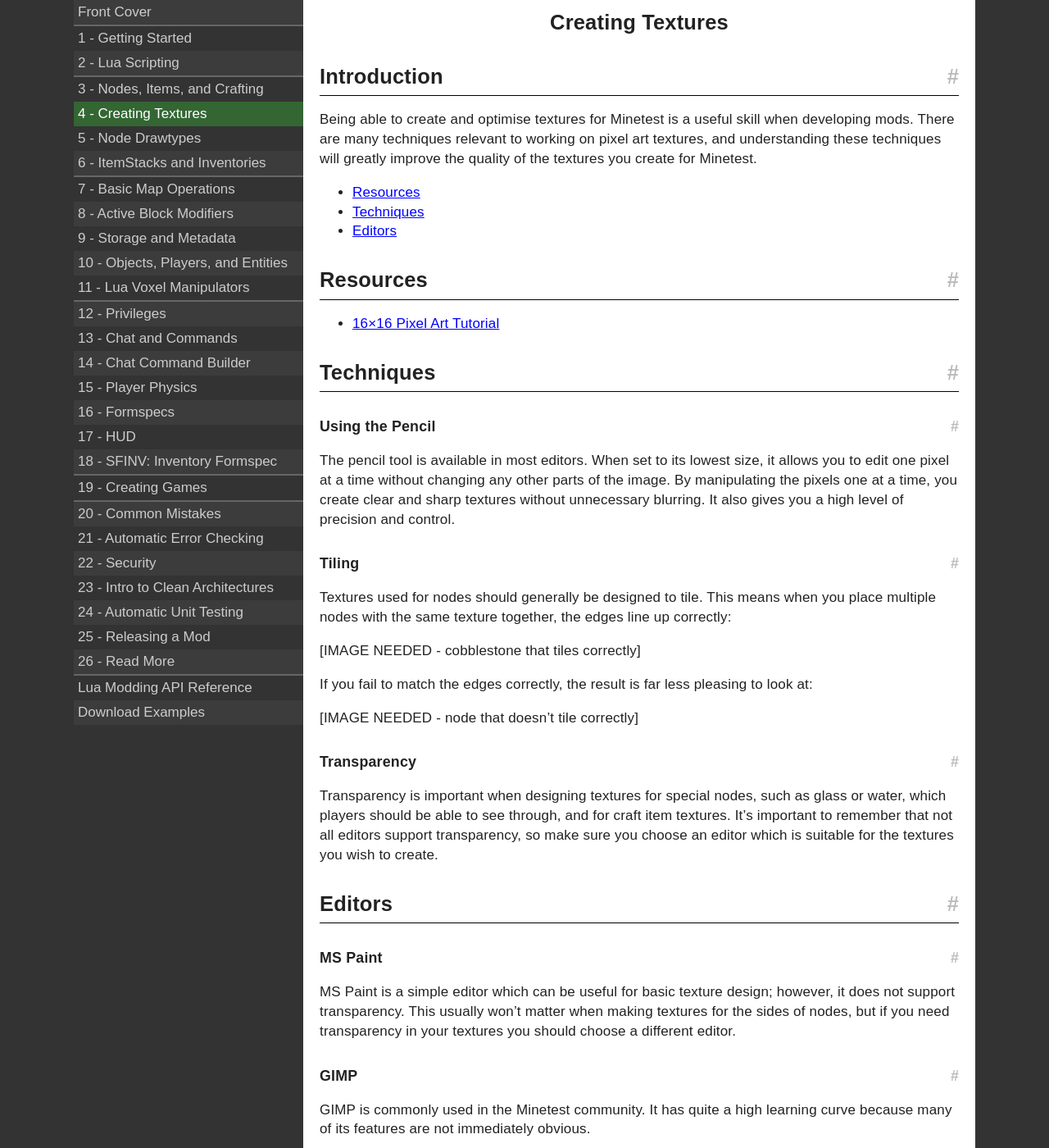
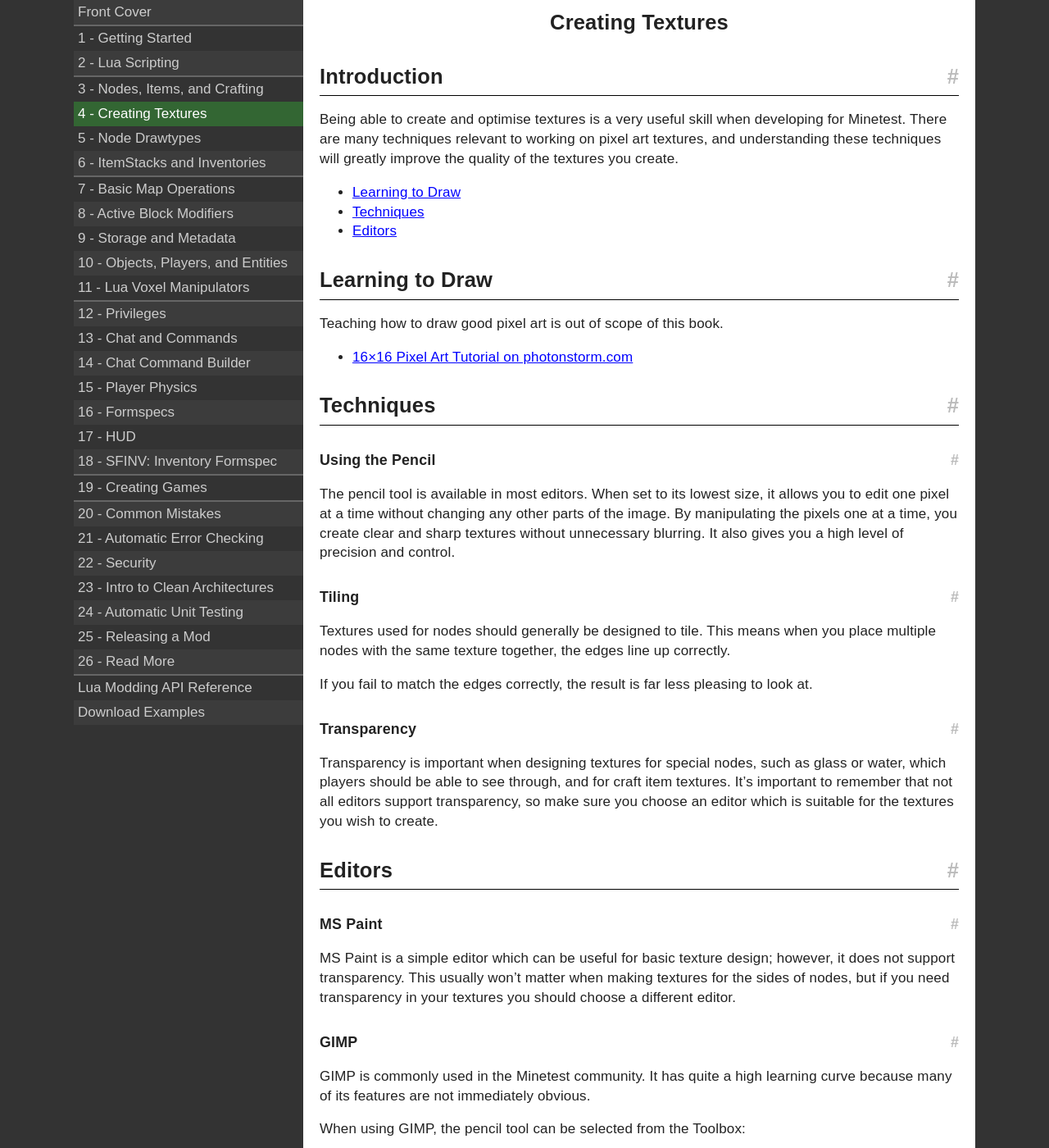
Before and after one commit to rubenwardy/minetest_modding_book, a Jekyll site: the page built from _en/items/creating_textures.md, in a window 1280 px wide and 1400 px high. Shown: the whole window at 82% size. Built offline with Jekyll 4.4.1, drawn with Linux system fonts in a browser that asks for light colours; nearby versions of some CDN libraries; some of the changed text lies outside the part shown.

Commit message:
Creating Textures: Improve chapter

```diff
--- a/_en/items/creating_textures.md
+++ b/_en/items/creating_textures.md
@@ -9,18 +9,21 @@ redirect_from: /en/chapters/creating_textures.html
 
 ## Introduction
 
-Being able to create and optimise textures for Minetest is a useful skill
-when developing mods. There are many techniques relevant to working on
-pixel art textures, and understanding these techniques will greatly improve
-the quality of the textures you create for Minetest.
+Being able to create and optimise textures is a very useful skill when
+developing for Minetest.
+There are many techniques relevant to working on pixel art textures,
+and understanding these techniques will greatly improve
+the quality of the textures you create.
 
-* [Resources](#resources)
+* [Learning to Draw](#learning-to-draw)
 * [Techniques](#techniques)
 * [Editors](#editors)
 
-## Resources
+## Learning to Draw
 
-* [16×16 Pixel Art Tutorial](http://www.photonstorm.com/art/tutorials-art/16x16-pixel-art-tutorial)
+Teaching how to draw good pixel art is out of scope of this book.
+
+* [16×16 Pixel Art Tutorial on photonstorm.com](http://www.photonstorm.com/art/tutorials-art/16x16-pixel-art-tutorial)
 
 ## Techniques
 
@@ -36,14 +39,14 @@ level of precision and control.
 
 Textures used for nodes should generally be designed to tile. This means
 when you place multiple nodes with the same texture together, the edges line
-up correctly:
+up correctly.
 
-[IMAGE NEEDED - cobblestone that tiles correctly]
+<!-- IMAGE NEEDED - cobblestone that tiles correctly -->
 
 If you fail to match the edges correctly, the result is far less pleasing
-to look at:
+to look at.
 
-[IMAGE NEEDED - node that doesn't tile correctly]
+<!-- IMAGE NEEDED - node that doesn't tile correctly -->
 
 ### Transparency
 
@@ -76,8 +79,4 @@ When using GIMP, the pencil tool can be selected from the Toolbox:
     <img src="{{ page.root }}//static/pixel_art_gimp_pencil.png" alt="Pencil in GIMP">
 </figure>
 
-It's also advisable to select the Hard edge checkbox for the eraser tool:
-
-<figure>
-    <img src="{{ page.root }}//static/pixel_art_gimp_rubber.png" alt="Eraser in GIMP">
-</figure>
+It's also advisable to select the Hard edge checkbox for the eraser tool.
```
